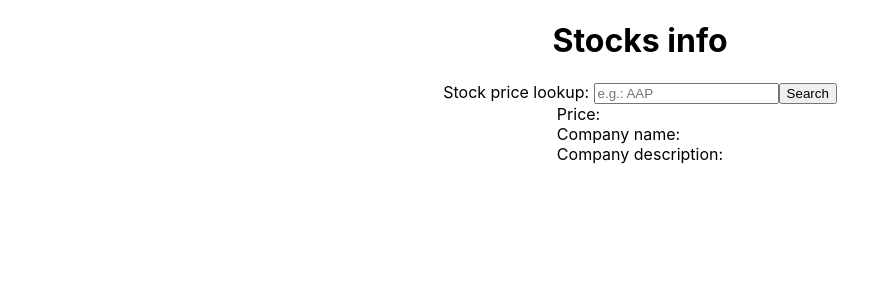
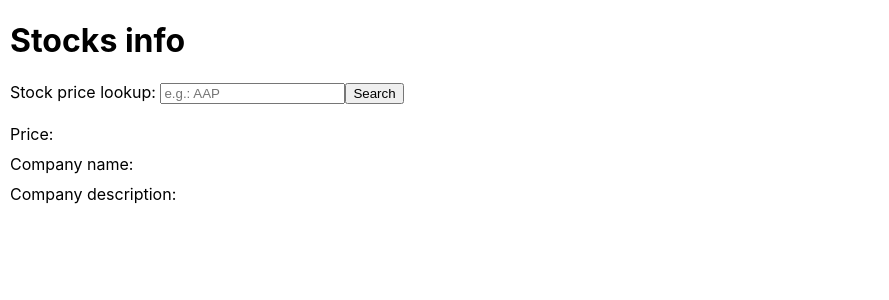
Before and after one commit to karlasamantha/stocks, a React (Create React App) app: page / in a window 1280 px wide. Shown: the top 300 px of the page, without its empty margins (0-889 px from the left). Built offline with nearby package versions, Linux system fonts and the light colour scheme; no server answers.

Commit message:
fix(data): adds poor error handling

```diff
--- a/src/components/App.js
+++ b/src/components/App.js
@@ -1,42 +1,42 @@
 import React, { useState, useEffect } from 'react'
 import axios from 'axios'
 import { fetchCompanyInfo, fetchStockInfo } from '../services/FetchData'
-import { Container } from './styles'
+import { Container, ResultsContainer, InfoContainer } from './styles'
 
 const App = () => {
-  const [query, setQuery] = useState()
-  const [symbol, setSymbol] = useState()
+  const [query, setQuery] = useState('')
+  const [symbol, setSymbol] = useState('')
   const [price, setPrice] = useState()
   const [companyDescription, setCompanyDescription] = useState()
   const [companyName, setCompanyName] = useState()
 
-  const handleSubmit = event => {
-    event.preventDefault()
-    setSymbol(query)
-  }
-
   useEffect(() => {
     const fetchInfo = async () => {
-      const companyResponse = await axios.get(
-        fetchCompanyInfo(symbol),
-      );
+      try {
+        const companyResponse = await axios.get(fetchCompanyInfo(symbol))
+        const stockResponse = await axios.get(fetchStockInfo(symbol))
 
-      const stockResponse = await axios.get(
-        fetchStockInfo(symbol),
-      );
-
-      setPrice(stockResponse.data.latestPrice)
-      setCompanyName(companyResponse.data.companyName)
-      setCompanyDescription(companyResponse.data.description)
+        setPrice(stockResponse.data.latestPrice)
+        setCompanyName(companyResponse.data.companyName)
+        setCompanyDescription(companyResponse.data.description)
+      } catch (error) {
+        setPrice('')
+        setCompanyName('')
+        setCompanyDescription('')
+      }
     };
 
-    fetchInfo();
+    fetchInfo()
   }, [symbol])
 
   return (
     <Container>
       <h1>Stocks info</h1>
-      <form onSubmit={handleSubmit}>
+      <form
+        onSubmit={event => {
+          setSymbol(query)
+          event.preventDefault()
+        }}>
         <label>Stock price lookup: </label>
         <input
           type="text"
@@ -46,11 +46,21 @@ const App = () => {
         />
         <button>Search</button>
       </form>
-      <div>
-        Price: <span>{price}</span><br />
-        Company name: <span>{companyName}</span><br />
-        Company description: <span>{companyDescription}</span>
-      </div>
+
+      <ResultsContainer>
+        <InfoContainer>
+          <label>Price: </label>
+          <span>{price}</span>
+        </InfoContainer>
+        <InfoContainer>
+          <label>Company name: </label>
+          <span>{companyName}</span>
+        </InfoContainer>
+        <InfoContainer>
+          <label>Company description: </label>
+          <span>{companyDescription}</span>
+        </InfoContainer>
+      </ResultsContainer>
     </Container>
   )
 }
--- a/src/components/styles.jsx
+++ b/src/components/styles.jsx
@@ -6,11 +6,17 @@ const Container = styled.div`
   grid-template-rows: 1fr;
   grid-column-gap: 0px;
   grid-row-gap: 0px;
-  justify-items: center;
+  justify-items: left;
+  padding: 0 10px;
 `;
 
 const ResultsContainer = styled.div`
-  align-items: center;
+  align-items: left;
+  margin: 10px 0;
 `;
 
-export { Container };
+const InfoContainer = styled.div`
+  margin: 10px 0;
+`;
+
+export { Container, ResultsContainer, InfoContainer };
```
Also changed, not shown: 1 other file (tests, documents, lock files or other folders).
